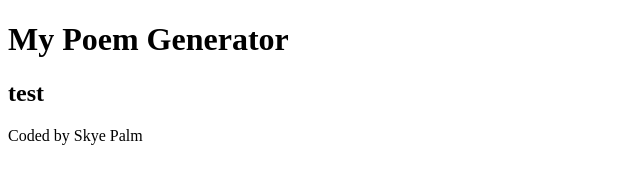
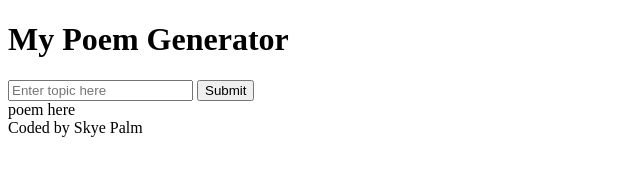
Before and after one commit to GlitchCOW/poem-generator, a plain HTML site: page index.html in a window 1280 px wide. Shown: the whole page, without its empty margins (0-640 px from the left). Drawn offline with Linux system fonts and the light colour scheme.

Commit message:
inputed from

```diff
--- a/index.html
+++ b/index.html
@@ -8,9 +8,15 @@
 </head>
 <body>
     <h1>My Poem Generator</h1>
-    <h2>test
-
-    </h2>
+    <main>
+        <form>
+            <input type="text" placeholder="Enter topic here">
+            <input type="submit">
+        </form>
+    </main>
+    <div>
+        poem here
+    </div>
 
     <footer>Coded by Skye Palm</footer>
 
```
